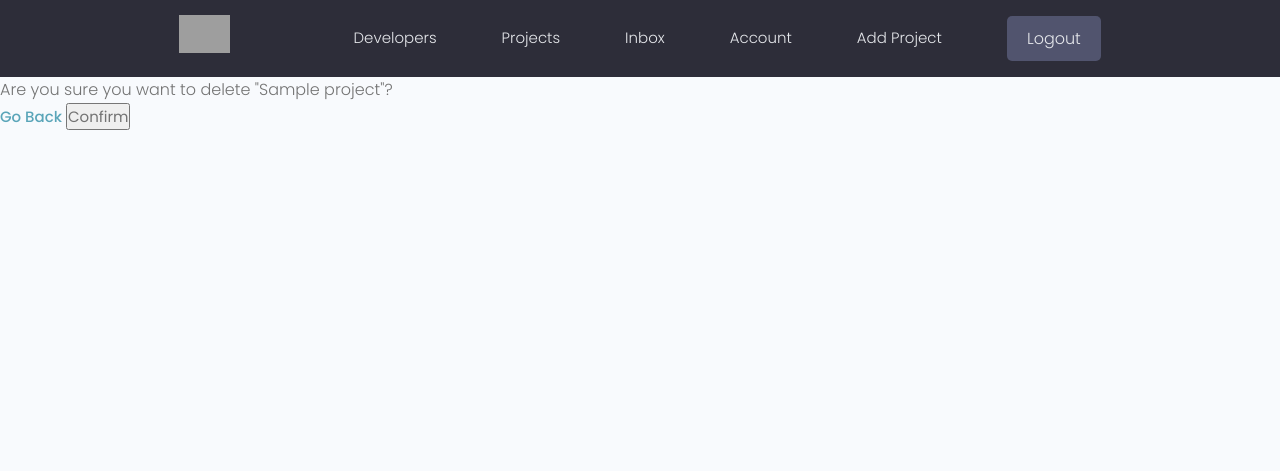
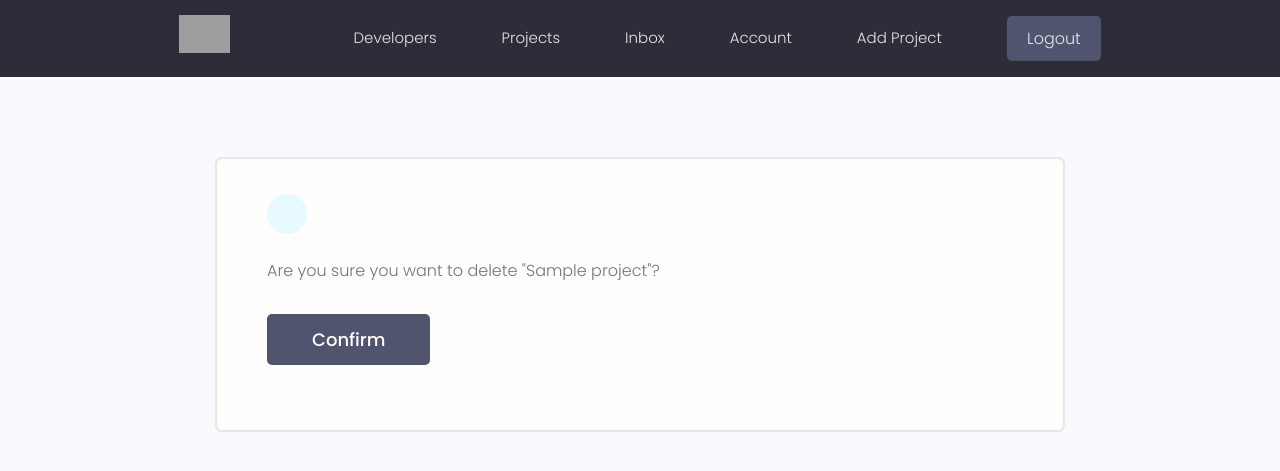
Before and after one commit to jacekdobrowolski/devsearch, a Django app: page /projects/delete-project/00000000-0000-0000-0000-000000000001/ in a window 1280 px wide. Shown: the top 471 px of the page. Run offline with Django 4.2, Linux system fonts and the light colour scheme; a user stored in the database is signed in; tables that the repository leaves empty hold one stand-in row (values such as "Sample post"); some libraries are stand-ins or nearby versions; grey boxes are pictures that could not be loaded.

Commit message:
add edit delete projects from account page

```diff
--- a/projects/templates/projects/project_form.html
+++ b/projects/templates/projects/project_form.html
@@ -5,7 +5,7 @@
 <main class="formPage my-xl">
     <div class="content-box">
         <div class="formWrapper">
-            <a class="backButton" href="#">
+            <a class="backButton" href="{% url 'account' %}">
                 <i class="fa-xl fa-solid fa-arrow-left"></i>
             </a>
             <br>
--- a/projects/views.py
+++ b/projects/views.py
@@ -32,7 +32,9 @@ def createProject(request):
     if request.method == 'POST':
         form = ProjectForm(request.POST, request.FILES)
         if form.is_valid():
-            form.save()
+            project = form.save(commit=False)
+            project.owner = request.user.profile
+            project.save()
             return redirect(projects)
 
     context = {'form': form}
@@ -41,7 +43,7 @@ def createProject(request):
 
 @login_required(login_url='login')
 def updateProject(request, pk):
-    project = Project.objects.get(project_id=pk)
+    project = request.user.profile.project_set.get(project_id=pk)
     form = ProjectForm(instance=project)
     if request.method == 'POST':
         form = ProjectForm(request.POST, request.FILES, instance=project)
@@ -55,7 +57,7 @@ def updateProject(request, pk):
 
 @login_required(login_url='login')
 def deleteProject(request, pk):
-    project = Project.objects.get(project_id=pk)
+    project = request.user.profile.project_set.get(project_id=pk)
     context = {'object': project}
     if request.method == 'POST':
         project.delete()
--- a/templates/delete_template.html
+++ b/templates/delete_template.html
@@ -1,10 +1,19 @@
 {% extends 'main.html' %}
 
 {% block content %}
-<form action="" method="POST">
-    {% csrf_token %}
-    <p>Are you sure you want to delete "{{object}}"?</p>
-    <a href="{% url 'projects' %}">Go Back</a>
-    <input type="submit" value="Confirm"/>
-</form>
+    <!-- Main Section -->
+    <main class="formPage my-xl">
+        <div class="content-box">
+            <div class="formWrapper">
+                <a class="backButton" href="{% url 'projects' %}"><i class="fa-xl fa-solid fa-arrow-left"></i></a>
+                <br>
+                <form class="form" method="POST" action="">
+                    {% csrf_token %}
+                    <p>Are you sure you want to delete "{{object}}"?</p>
+
+                    <input class="btn btn--sub btn--lg  my-md" type="submit" value="Confirm" />
+                </form>
+            </div>
+        </div>
+    </main>
 {% endblock %}
--- a/users/templates/users/account.html
+++ b/users/templates/users/account.html
@@ -84,7 +84,7 @@
 
                     <div class="settings">
                         <h3 class="settings__title">Projects</h3>
-                        <a class="tag tag--pill tag--sub settings__btn tag--lg" href="#">
+                        <a class="tag tag--pill tag--sub settings__btn tag--lg" href="{% url 'create-project' %}">
                             <i class="fa-solid fa-plus fa-pull-left"></i>
                             Add Project
                         </a>
@@ -102,10 +102,10 @@
                                 <p>{{project.description|truncatechars:150}}</p>
                             </td>
                             <td class="settings__tableActions">
-                                <a class="tag tag--pill tag--main settings__btn" href="#">
+                                <a class="tag tag--pill tag--main settings__btn" href="{% url 'update-project' project.project_id %}">
                                     <i class="fa-solid fa-pen-to-square fa-pull-left"></i>
                                     Edit</a>
-                                <a class="tag tag--pill tag--main settings__btn" href="#">
+                                <a class="tag tag--pill tag--main settings__btn" href="{% url 'delete-project' project.project_id%}">
                                     <i class="fa-solid fa-trash fa-pull-left"></i>
                                     Delete</a>
                             </td>
```
